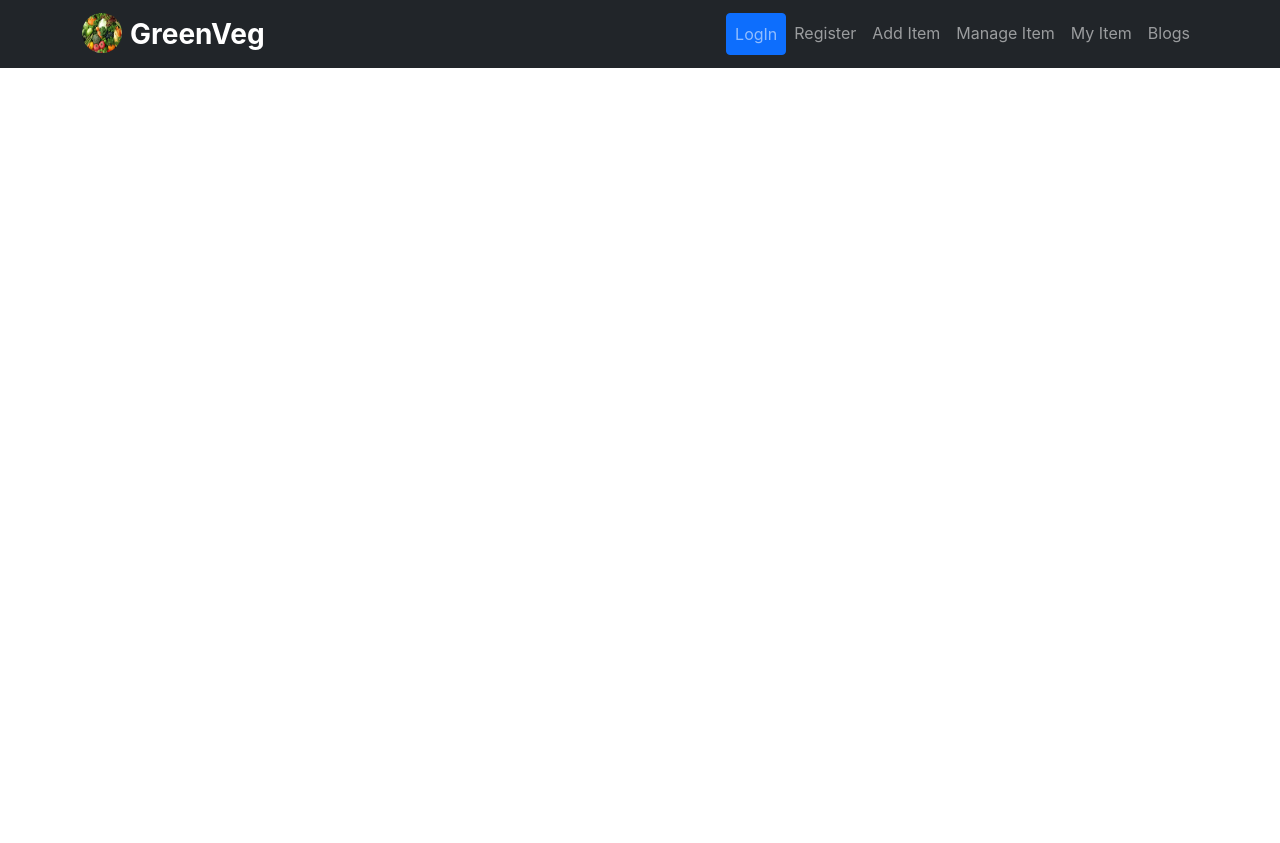
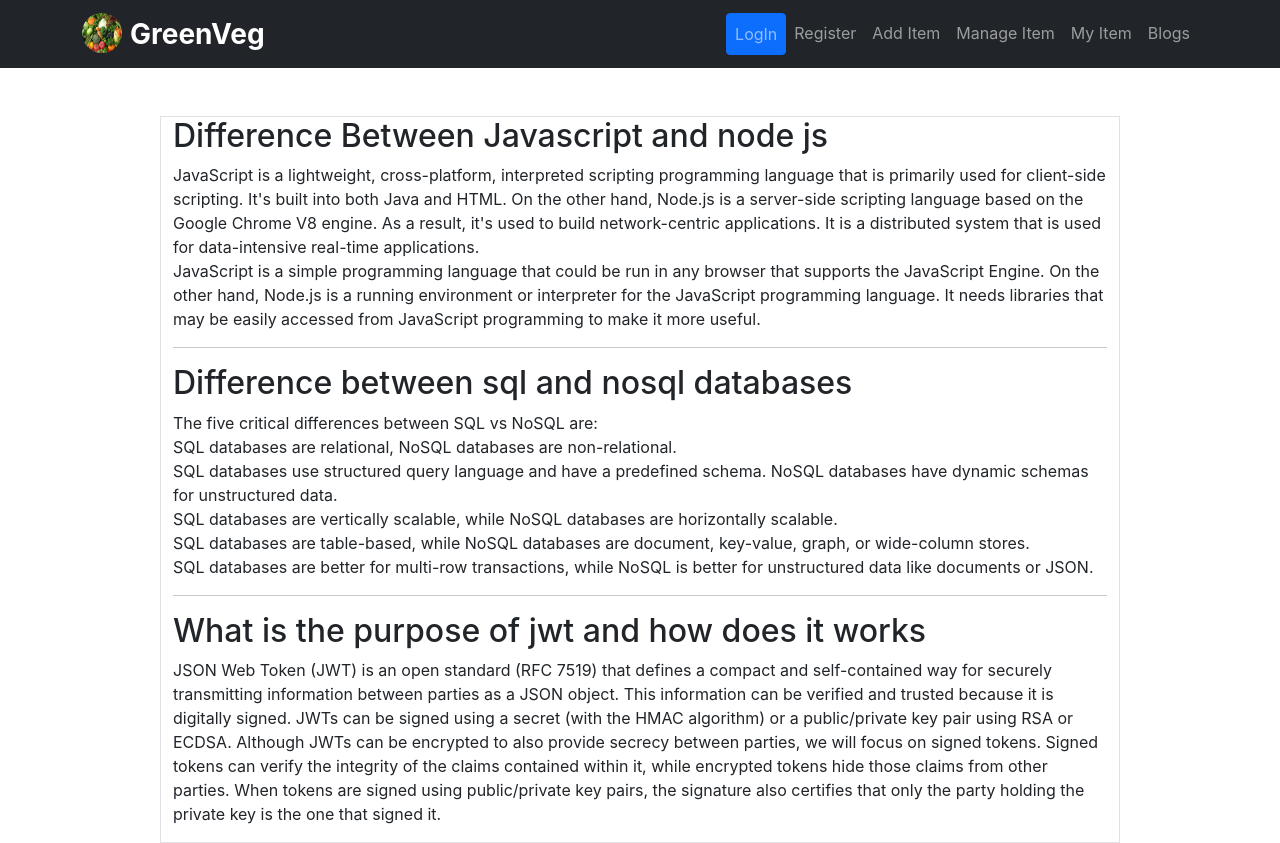
Before and after one commit to SabrinaAfroz1/warehouse-management-client-side, a React (Create React App) app: page /blogs in a window 1280 px wide. Before the commit the page ends 800 px from the top, so only its background shows below. Built offline with nearby package versions, Linux system fonts and the light colour scheme; no server answers.

Commit message:
blogs question done

```diff
--- a/src/Pages/Blogs/Blogs.js
+++ b/src/Pages/Blogs/Blogs.js
@@ -2,7 +2,37 @@ import React from 'react';
 
 const Blogs = () => {
     return (
-        <div>
+        <div className='container w-75 border mt-5 '>
+            <div>
+                <h2> Difference Between Javascript and node js</h2>
+                <p>
+                    JavaScript is a lightweight, cross-platform, interpreted scripting programming language that is primarily used for client-side scripting. It's built into both Java and HTML. On the other hand, Node.js is a server-side scripting language based on the Google Chrome V8 engine. As a result, it's used to build network-centric applications. It is a distributed system that is used for data-intensive real-time applications.<br />
+                    JavaScript is a simple programming language that could be run in any browser that supports the JavaScript Engine. On the other hand, Node.js is a running environment or interpreter for the JavaScript programming language. It needs libraries that may be easily accessed from JavaScript programming to make it more useful.
+                </p>
+
+                <hr />
+            </div>
+            <div>
+                <h2>Difference between sql and nosql databases</h2>
+                <p>
+                    The five critical differences between SQL vs NoSQL are:
+                    <br />
+                    SQL databases are relational, NoSQL databases are non-relational.<br />
+                    SQL databases use structured query language and have a predefined schema. NoSQL databases have dynamic schemas for unstructured data.<br />
+                    SQL databases are vertically scalable, while NoSQL databases are horizontally scalable.<br />
+                    SQL databases are table-based, while NoSQL databases are document, key-value, graph, or wide-column stores.<br />
+                    SQL databases are better for multi-row transactions, while NoSQL is better for unstructured data like documents or JSON.
+                </p>
+                <hr />
+            </div>
+            <div>
+                <h2>What is the purpose of jwt and how does it works</h2>
+                <p>
+                    JSON Web Token (JWT) is an open standard (RFC 7519) that defines a compact and self-contained way for securely transmitting information between parties as a JSON object. This information can be verified and trusted because it is digitally signed. JWTs can be signed using a secret (with the HMAC algorithm) or a public/private key pair using RSA or ECDSA.
+
+                    Although JWTs can be encrypted to also provide secrecy between parties, we will focus on signed tokens. Signed tokens can verify the integrity of the claims contained within it, while encrypted tokens hide those claims from other parties. When tokens are signed using public/private key pairs, the signature also certifies that only the party holding the private key is the one that signed it.
+                </p>
+            </div>
 
         </div>
     );
--- a/src/Pages/Shared/Footer/Footer.css
+++ b/src/Pages/Shared/Footer/Footer.css
@@ -1,4 +1,4 @@
 .footer {
     background-color: black;
-    height: 30px;
+    height: 90px;
 }
--- a/src/Pages/Shared/Footer/Footer.js
+++ b/src/Pages/Shared/Footer/Footer.js
@@ -1,11 +1,33 @@
+import { Button } from 'bootstrap';
 import React from 'react';
+import { Form } from 'react-bootstrap';
 import './Footer.css';
 
 const Footer = () => {
     return (
-        <div className='footer'>
-            <h3>copyright reserved by @greenVeg</h3>
 
+        <div>
+            <hr />
+            <div>
+                <Form className='message-form  container  mx-auto'>
+                    <Form.Group className="mb-3" controlId="exampleForm.ControlInput1">
+                        <Form.Label>Email address</Form.Label>
+                        <Form.Control type="email" placeholder="name@example.com" />
+                    </Form.Group>
+                    <Form.Group className="mb-3" controlId="exampleForm.ControlTextarea1">
+                        <Form.Label>Your Message</Form.Label>
+                        <Form.Control as="textarea" rows={3} />
+                    </Form.Group>
+                    <button type='submit' className="btn btn-success m-3 px-5">Submit</button>
+                </Form>
+
+            </div>
+
+
+            <div className='footer'>
+                <h5 className='text-center text-white'>copyright reserved by @greenVeg</h5>
+
+            </div>
         </div>
     );
 };
```
